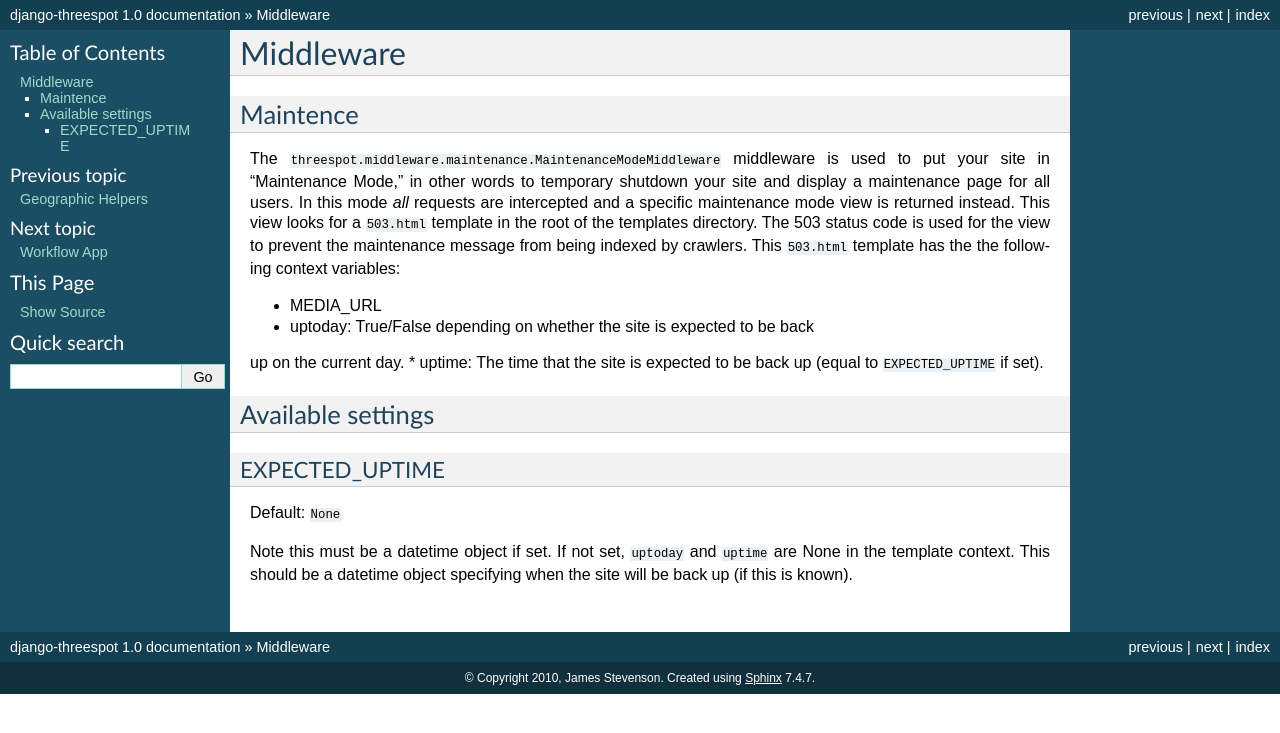
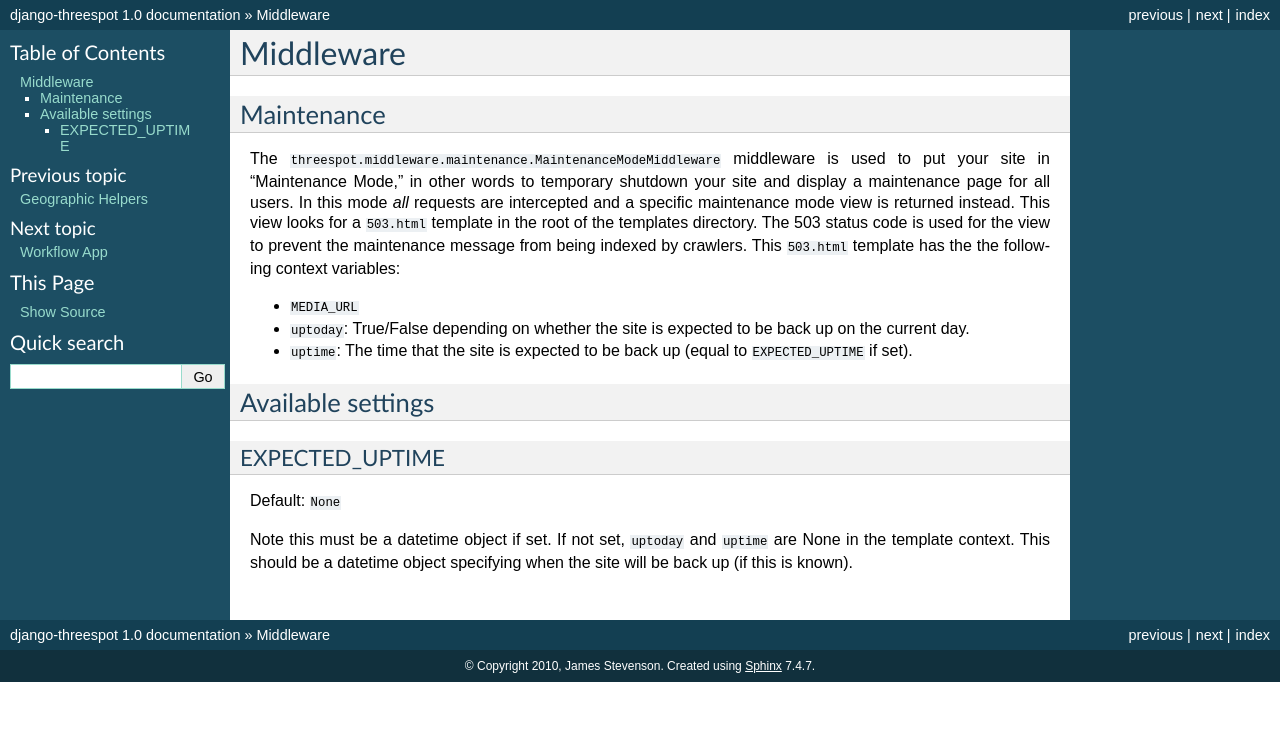
Before and after one commit to Threespot/django-threespot, a Sphinx documentation site: the page built from docs/components/middleware.rst, in a window 1280 px wide. Shown: the top 733 px of the page. Built offline with Sphinx 7.4.7, drawn with Linux system fonts in a browser that asks for light colours.

Commit message:
Spelling corrections to docs

```diff
--- a/docs/components/middleware.rst
+++ b/docs/components/middleware.rst
@@ -2,15 +2,14 @@
 Middleware
 ===================
 
-Maintence
+Maintenance
 ------------------------------------------------------------------
 
 The ``threespot.middleware.maintenance.MaintenanceModeMiddleware`` middleware is used to put your site in "Maintenance Mode," in other words to temporary shutdown your site and display a maintenance page for all users. In this mode *all* requests are intercepted and a specific maintenance mode view is returned instead. This view looks for a ``503.html`` template in the root of the templates directory. The 503 status code is used for the view to prevent the maintenance message from being indexed by crawlers. This ``503.html`` template has the the following context variables:
 
-* MEDIA_URL
-* uptoday: True/False depending on whether the site is expected to be back
-up on the current day.
-* uptime: The time that the site is expected to be back up (equal to ``EXPECTED_UPTIME`` if set).
+* ``MEDIA_URL``
+* ``uptoday``: True/False depending on whether the site is expected to be back up on the current day.
+* ``uptime``: The time that the site is expected to be back up (equal to ``EXPECTED_UPTIME`` if set).
 
 Available settings
 -------------------
```
